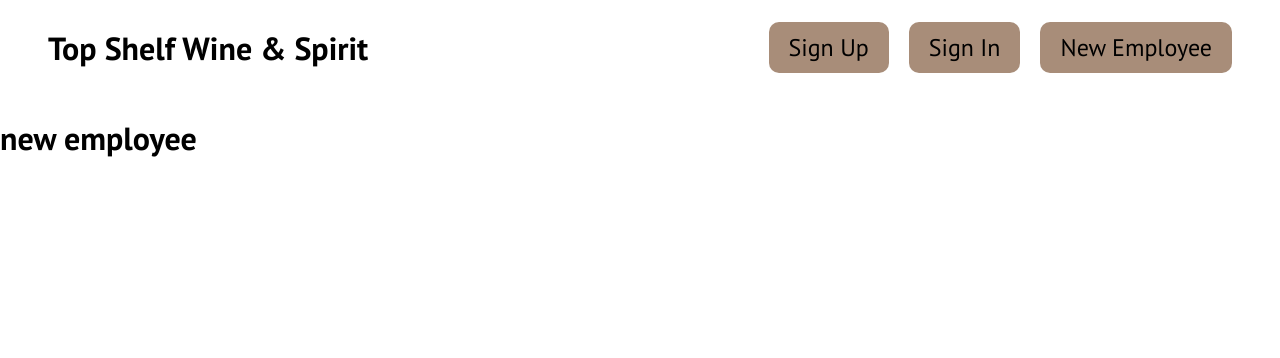
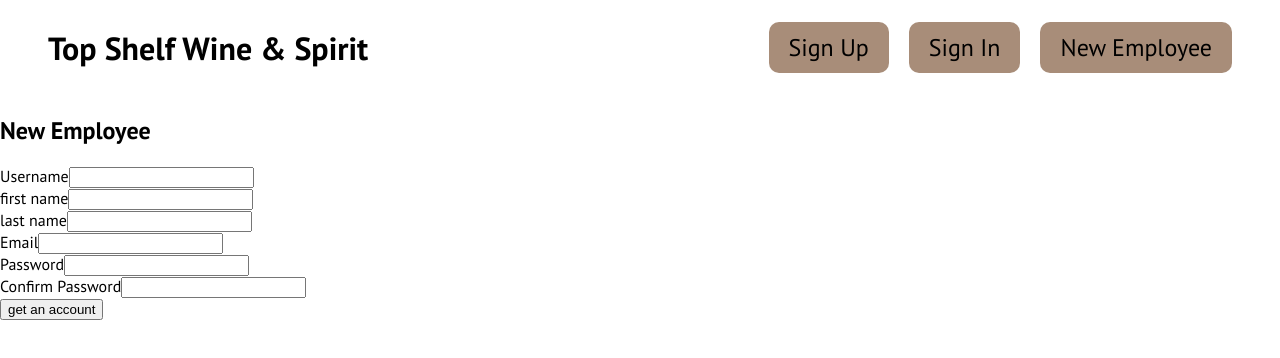
Before and after one commit to dianamutinda/wine-and-spirit-employee-management, a React (Vite) app in the folder client/: page /new in a window 1280 px wide. Shown: the top 358 px of the page. Built offline with nearby package versions, Linux system fonts and the light colour scheme.

Commit message:
creates the new employee form

```diff
--- a/client/src/pages/Authentification/Employee.jsx
+++ b/client/src/pages/Authentification/Employee.jsx
@@ -1,8 +1,102 @@
+import {useFormik} from 'formik'
+// import {useEffect, useState} from 'react'
+// import {useNavigate} from 'react-router-dom'
+// import { Link } from 'react-router-dom';
+
+// const apiurl = import.meta.env.VITE_API_URL_ROOT;
+
+const Employee = () =>{
+    const formik = useFormik({
+            initialValues: {
+                username:'',
+                firstname:'',
+                lastname:'',
+                email: '',
+                password: '',
+                confirmPassword: ''
+                },
+                onSubmit: (formState) => {
+                    console.log(formState);
+                }
+        })
+    // const [error, setError] = useState(false)
+    // const navigate = useNavigate()
+
+    // const handleSubmit = async (formState) =>{
+    //     try {
+    //         const response = await fetch(`${apiurl}/api/users/register`,{
+    //             method: 'POST',
+    //             headers: {'Content-Type': 'application/json'},
+    //             body: JSON.stringify(formState)
+    //         })
+    //         const data = await response.json()
+    //         console.log(data);
+    //         if(data.success === true){
+    //             navigate('/signin')
+
+    //         }else{
+    //             setError(response.message)
+    //         }
+    //     } catch (error) {
+    //         setError(error.message)
+    //     }
+    // }
 
 
-const Employee = () =>{
+    // const formik = useFormik({
+    //     initialValues: {
+    //         username:'',
+    //         firstname:'',
+    //         lastname:'',
+    //         email: '',
+    //         password: '',
+    //         confirmPassword: ''
+    //         },
+    //         onSubmit: handleSubmit
+    // })
     return(
-        <h1>new employee</h1>
+        <section>
+            <h1>New Employee</h1>
+            <form onSubmit={formik.handleSubmit}>
+                <div className="form-items">
+                    <label htmlFor="username">Username</label>
+                    <input type="text" id="username" name='username' value={formik.values.username} onChange={formik.handleChange}/>
+                </div>
+                <div className="form-items">
+                    <label htmlFor="firstname">first name</label>
+                    <input type="text" id="firstname" name='firstname' value={formik.values.firstname} onChange={formik.handleChange}/>
+
+                </div>
+                <div className="form-items">
+                    <label htmlFor="lastname">last name</label>
+                    <input type="text" id="lastname" name='lastname' value={formik.values.lastname} onChange={formik.handleChange}/>
+                </div>
+                <div className="form-items">
+                    <label htmlFor="email">Email</label>
+                    <input type="email" id="email" name='email' value={formik.values.email} onChange={formik.handleChange}/>
+                </div>
+                <div className="form-items">
+                    <label htmlFor="password">Password</label>
+                    <input type="password" id="password" name='password' value={formik.values.password} onChange={formik.handleChange}/>
+                </div>
+                <div className="form-items">
+                    <label htmlFor="confirmPassword">Confirm Password</label>
+                    <input type="password" id="confirmPassword" name='confirmPassword' value={formik.values.confirmPassword} onChange={formik.handleChange}/>
+                </div>
+
+
+                <div className="form-items">
+                    <button type='submit'>get an account</button>
+                </div>
+                {/* <p className="form-text">
+                    already have an account? <Link to="/signin">sign in</Link>
+                </p> */}
+                {/* <p className="errMsg">
+                    {error&&error}
+                </p> */}
+
+            </form>
+        </section>
     )
 }
-export default Employee
+export default Employee;
```
